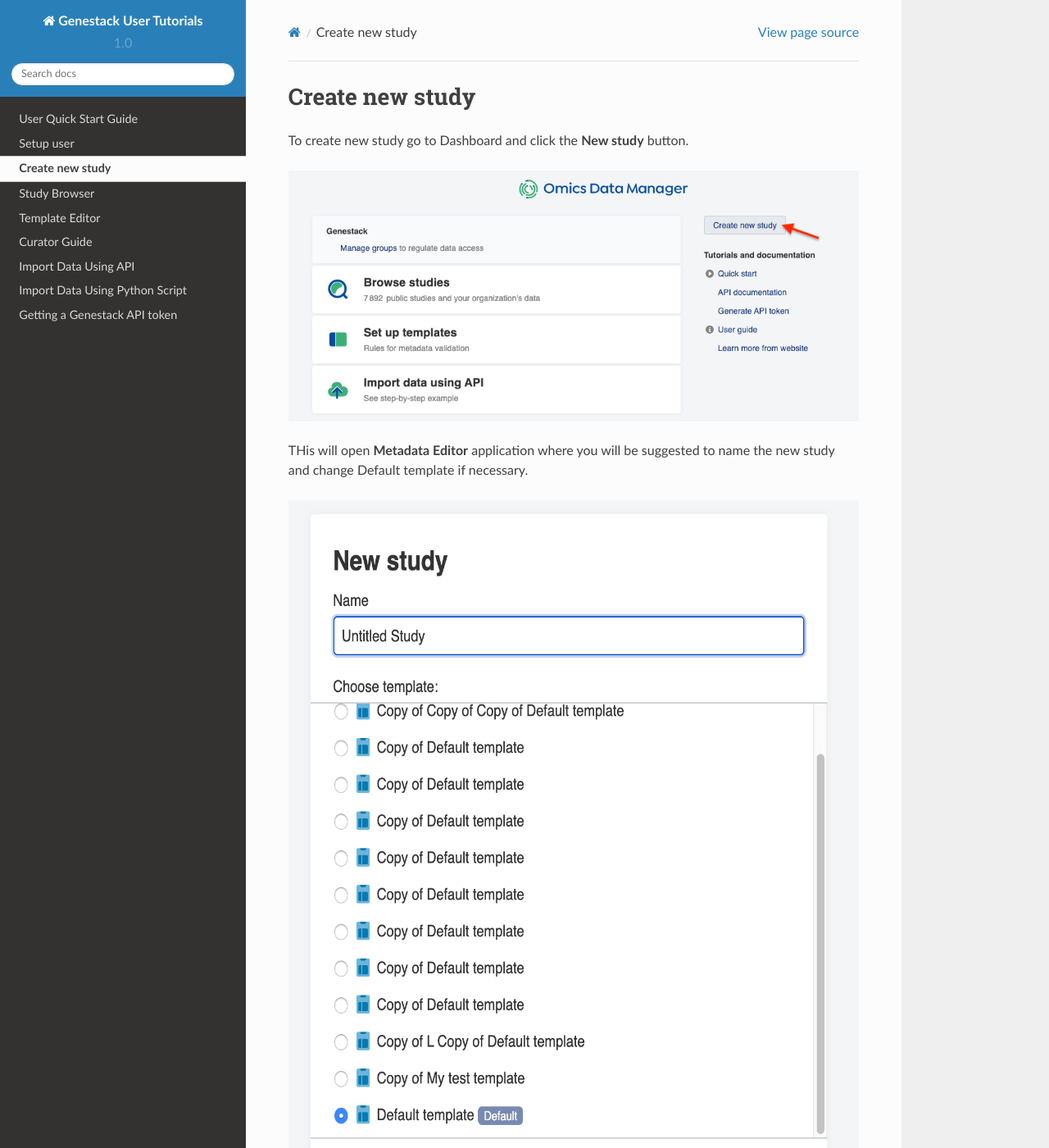
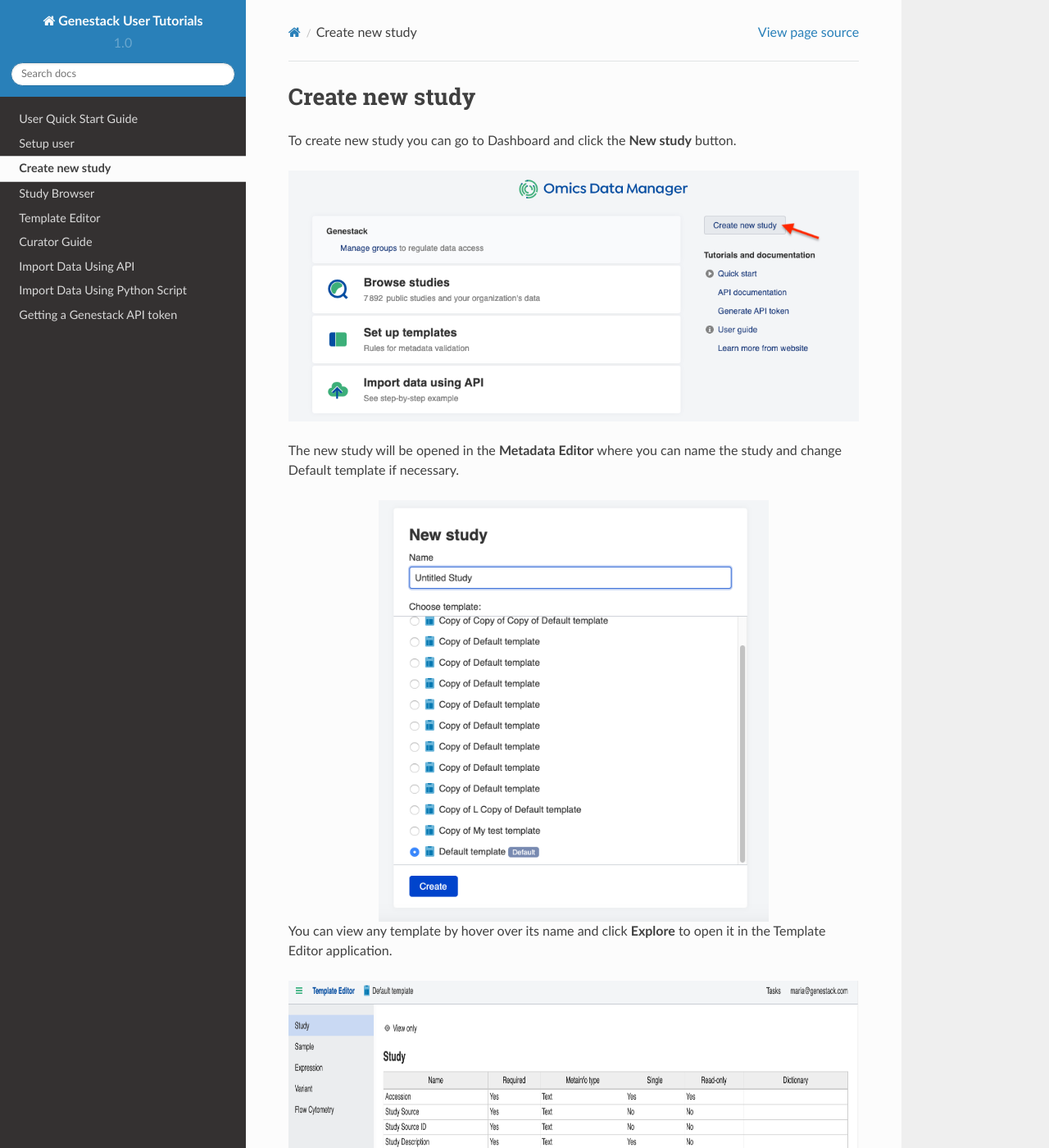
Before and after one commit to genestack/user-guide, a Sphinx documentation site: the page built from source/doc-odm-user-guide/create-study.rst, in a window 1280 px wide and 1400 px high. Shown: the whole window at 82% size. Built offline with Sphinx 7.4.7 and the Read the Docs theme 2.0.0, drawn with Linux system fonts in a browser that asks for light colours; some of the changed text lies outside the part shown.

Commit message:
update images, minor fixes

```diff
--- a/source/doc-odm-user-guide/create-study.rst
+++ b/source/doc-odm-user-guide/create-study.rst
@@ -1,20 +1,27 @@
 Create new study
 ++++++++++++++++
 
-To create new study go to Dashboard and click the **New study** button.
+To create new study you can go to Dashboard and click the **New study** button.
 
 .. image:: images/create-study-button.png
 
-THis will open **Metadata Editor** application where you will be suggested to name the new study and
+The new study will be opened in the **Metadata Editor** where you can name the study and
 change Default template if necessary.
 
 
 .. image:: images/new-study-me.png
+   :scale: 40 %
+   :align: center
+
+You can view any template by hover over its name and click **Explore** to open it in the Template Editor application.
+
+.. image:: images/template-editor.png
+   :scale: 40 %
+   :align: center
+
+Besides, you can also create a nw study from the Metadata Editor page:
+click the application name an select **New Study**:
+
+.. image:: images/new-study-me2.png
    :scale: 70 %
    :align: center
-
-Hover over a template name and click **Explore** to open it in the Template Editor application.
-
-.. image:: images/template-editor.png
-   :scale: 70 %
-   :align: center
--- a/source/doc-odm-user-guide/curator_guide.rst
+++ b/source/doc-odm-user-guide/curator_guide.rst
@@ -7,7 +7,7 @@
 Dashboard
 ---------
 
-From the dashboard where you first log in, select "Browse studies" to enter the Study Browser:
+From the Dashboard where you first log in, select "Browse studies" to enter the Study Browser:
 
 .. image:: images/dashboard_studybrowser.png
    :scale: 35 %
--- a/source/doc-odm-user-guide/quickstart_user.rst
+++ b/source/doc-odm-user-guide/quickstart_user.rst
@@ -18,7 +18,7 @@
 -------------
 
 .. image:: images/quickstart_user_studybrowser.png
-   :scale: 30 %
+   :scale: 50 %
    :align: center
 
 By default all studies are shown that you have permission to see, but since you aren't expected to scroll through
```
Also changed, not shown: source/doc-odm-user-guide/studybrowser.rst (+13 -8 lines), source/doc-odm-user-guide/images/new-study-me2.png (added), source/doc-odm-user-guide/images/shortcuts-manage-groups.png, source/doc-odm-user-guide/images/studybrowser_searchpanel.png.
